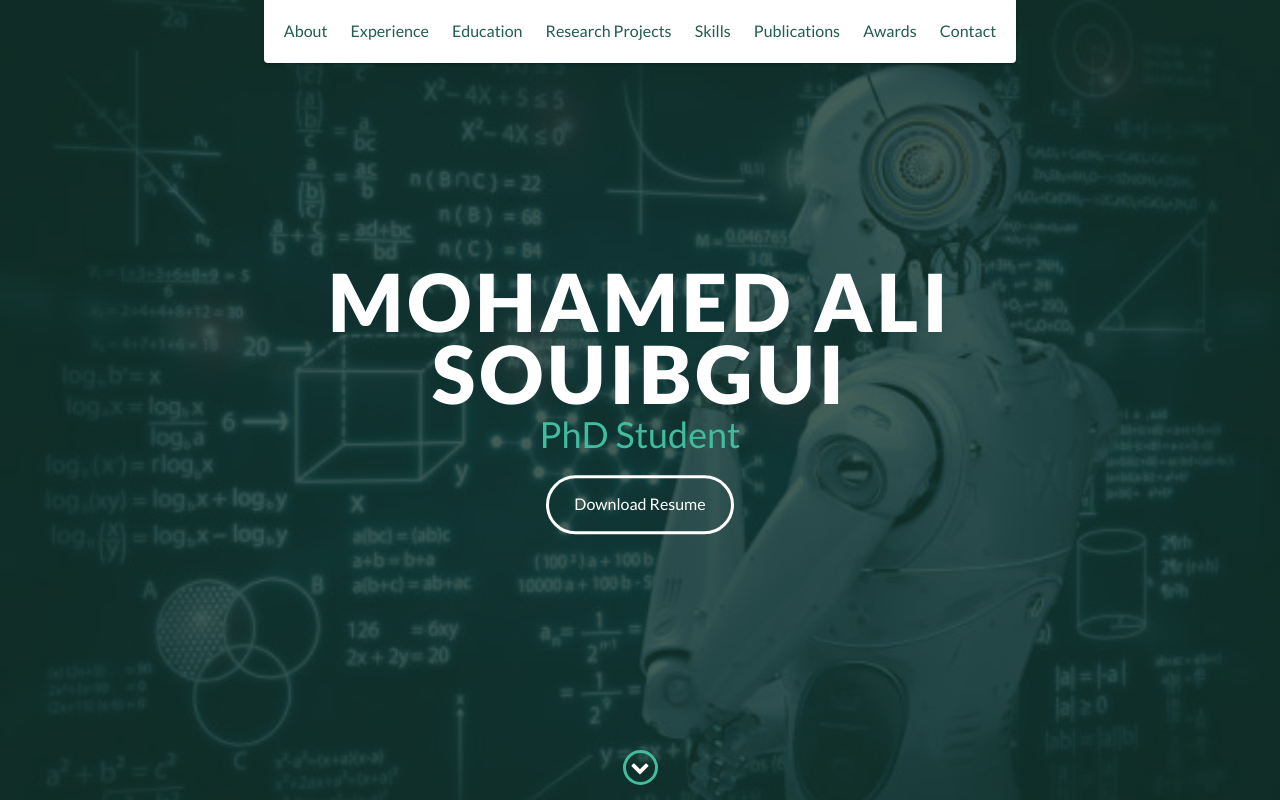
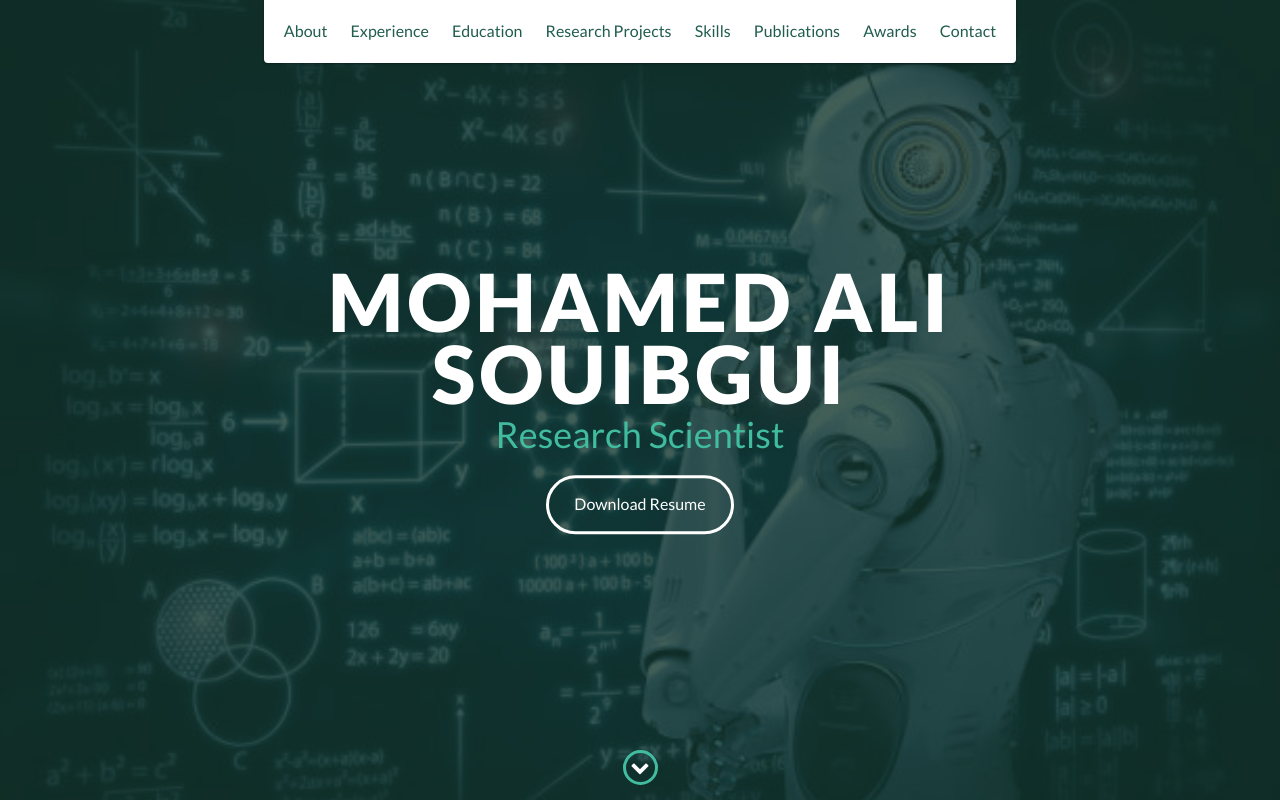
Before and after one commit to dali92002/dali92002.github.io, a website: page index.html in a window 1280 px wide. Shown: the top 800 px of the page. Drawn offline with nearby package versions, Linux system fonts and the light colour scheme; files whose address does not match are found by name.

Commit message:
update cv

```diff
--- a/index.html
+++ b/index.html
@@ -60,7 +60,7 @@
     <div id="lead">
         <div id="lead-content">
             <h1>Mohamed Ali Souibgui</h1>
-            <h2>PhD Student</h2>
+            <h2>Research Scientist</h2>
             <a href="pdfs/cv/mohamed.pdf" target="_blank" class="btn-rounded-white">Download Resume</a>
         </div>
         <!-- End #lead-content -->
```
